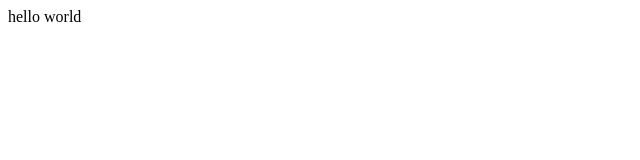
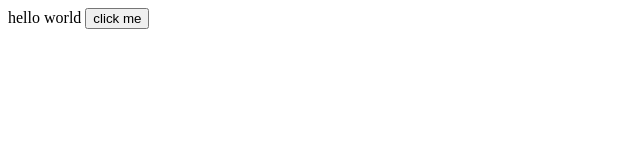
Before and after one commit to Emannuel625/Assignment1, a plain HTML site: page index.html in a window 1280 px wide. Shown: the whole page, without its empty margins (0-640 px from the left). Drawn offline with Linux system fonts and the light colour scheme.

Commit message:
Added Lukes button and function

```diff
--- a/index.html
+++ b/index.html
@@ -1 +1,5 @@
 hello world
+
+<script src="site.js"></script>
+
+<button onclick="myfunction();">click me</button>
--- a/site.js
+++ b/site.js
@@ -0,0 +1,3 @@
+function myfunction() {
+	alert("I like INF 354 because it is hard :|");
+}
```
